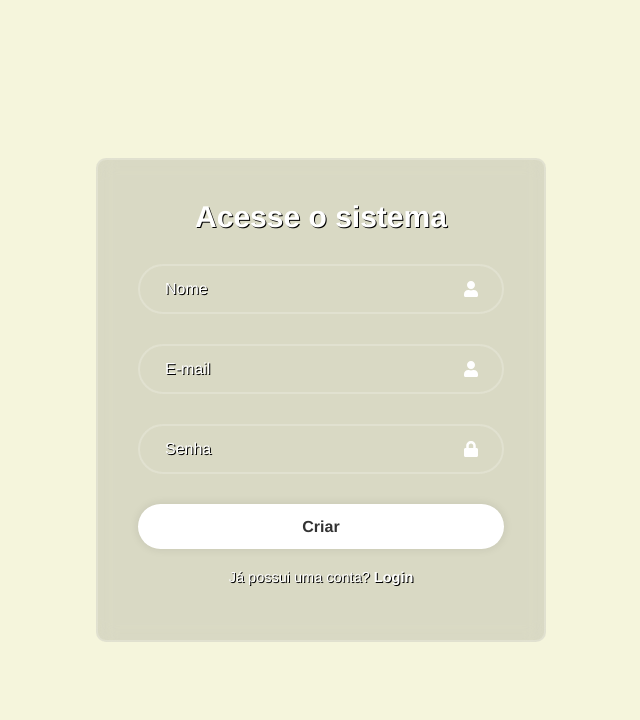
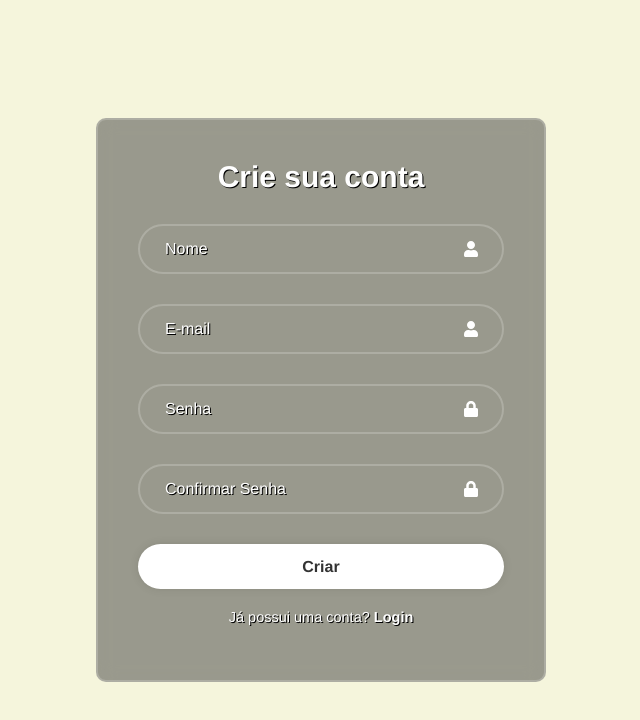
Before and after one commit to itajicarvalho/desafio-ledgertec, a React (Vite) app in the folder frontend/: page /register in a window 1280 px wide. Shown: the top 720 px of the page, without its empty margins (319-959 px from the left). Built offline with nearby package versions, Linux system fonts and the light colour scheme.

Commit message:
adiciona maior opacidade no css dos containers

```diff
--- a/frontend/src/Components/Dashboard/Dashboard.css
+++ b/frontend/src/Components/Dashboard/Dashboard.css
@@ -1,5 +1,5 @@
 .dashboard-container {
-  background: rgba(62, 62, 62, 0.15);
+  background: rgba(62, 62, 62, 0.5);
   backdrop-filter: blur(10px);
   border: 2px solid rgba(255, 255, 255, 0.2);
   border-radius: 10px;
--- a/frontend/src/Components/DocumentDetail/DocumentDetail.css
+++ b/frontend/src/Components/DocumentDetail/DocumentDetail.css
@@ -1,6 +1,6 @@
 .detail-container {
   padding: 2rem;
-  background: rgba(62, 62, 62, 0.15);
+  background: rgba(62, 62, 62, 0.5);
   backdrop-filter: blur(10px);
   border: 2px solid rgba(255, 255, 255, 0.2);
   border-radius: 10px;
--- a/frontend/src/Components/Login/Login.css
+++ b/frontend/src/Components/Login/Login.css
@@ -1,6 +1,6 @@
 .container {
     width: 450px;
-    background: rgba(62, 62, 62, 0.15);
+    background: rgba(62, 62, 62, 0.5);
     backdrop-filter: blur(10px);
     border: 2px solid rgba(255, 255, 255, 0.2);
     border-radius: 10px;
--- a/frontend/src/Components/Register/Register.css
+++ b/frontend/src/Components/Register/Register.css
@@ -1,6 +1,6 @@
 .container {
   width: 450px;
-  background: rgba(62, 62, 62, 0.15);
+  background: rgba(62, 62, 62, 0.5);
   backdrop-filter: blur(10px);
   border: 2px solid rgba(255, 255, 255, 0.2);
   border-radius: 10px;
--- a/frontend/src/Components/Register/Register.tsx
+++ b/frontend/src/Components/Register/Register.tsx
@@ -4,29 +4,36 @@ import { FaUser, FaLock } from "react-icons/fa";
 import "./Register.css";
 import { signUp } from "../../services/api";
 
-const Login = () => {
+const Register = () => {
   const [email, setEmail] = useState("");
   const [name, setName] = useState("");
   const [password, setPassword] = useState("");
+  const [confirmPassword, setConfirmPassword] = useState("");
 
   const handleSubmit = async (e: React.FormEvent) => {
     e.preventDefault();
+
+    if (password !== confirmPassword) {
+      alert("As senhas não coincidem.");
+      return;
+    }
 
     try {
       const response = await signUp(name, email, password);
 
       alert("Usuário criado com sucesso!");
-      console.log("Usuario criado", response);
+      console.log("Usuário criado", response);
     } catch (error: any) {
       console.error("Erro:", error.response?.data || error.message);
-      alert(`Error: ${error.response?.data.message}`);
+      alert(`Erro: ${error.response?.data.message}`);
     }
   };
 
   return (
     <div className="container">
       <form onSubmit={handleSubmit}>
-        <h1>Acesse o sistema</h1>
+        <h1>Crie sua conta</h1>
+
         <div className="input-field">
           <input
             type="text"
@@ -37,9 +44,10 @@ const Login = () => {
           />
           <FaUser className="icon" />
         </div>
+
         <div className="input-field">
           <input
-            type="text"
+            type="email"
             placeholder="E-mail"
             required
             value={email}
@@ -47,6 +55,7 @@ const Login = () => {
           />
           <FaUser className="icon" />
         </div>
+
         <div className="input-field">
           <input
             type="password"
@@ -57,15 +66,28 @@ const Login = () => {
           />
           <FaLock className="icon" />
         </div>
+
+        <div className="input-field">
+          <input
+            type="password"
+            placeholder="Confirmar Senha"
+            required
+            value={confirmPassword}
+            onChange={(e) => setConfirmPassword(e.target.value)}
+          />
+          <FaLock className="icon" />
+        </div>
+
         <button type="submit">Criar</button>
+
         <div className="signup-link">
           <p>
-            Já possui uma conta? <a href="/">Login</a>{" "}
+            Já possui uma conta? <a href="/">Login</a>
           </p>
         </div>
       </form>
     </div>
-  )
-}
+  );
+};
 
-export default Login
+export default Register;
```
